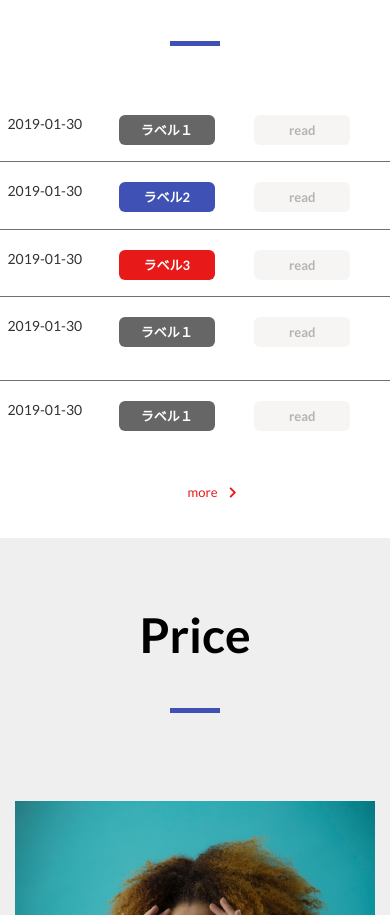
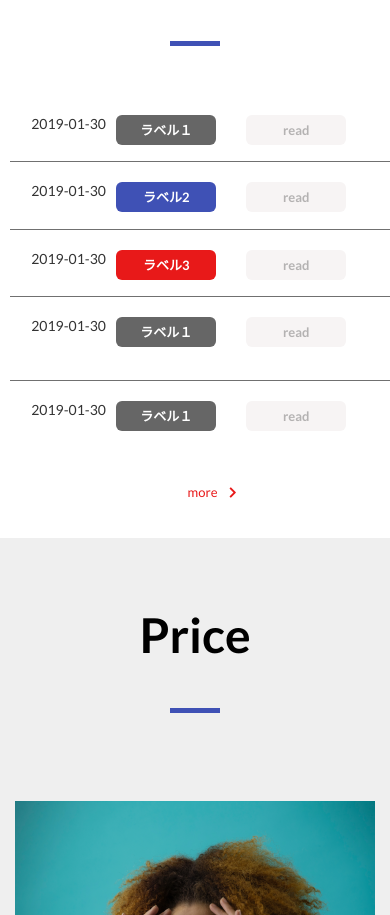
Before and after one commit to iamyakitorikun/iamyakitorikun.github.io, a plain HTML site: page index.html in a window 390 px wide. Shown: the part 3339-4254 px from the top of the page. Drawn offline with nearby package versions, Linux system fonts and the light colour scheme.

Commit message:
Update styles.css

```diff
--- a/styles.css
+++ b/styles.css
@@ -645,6 +645,22 @@ footer .go-top {
   .news .underline {
     width: 60px;
   }
+  .news .informations {
+    margin: 0 10px 0 10px;
+    text-align: center;
+  }
+  .news .informations .information {
+    text-align: left;
+    width: 700px;
+  }
+  .news .informations .information .date {
+    margin-left: 7.5px;
+    display: block;
+  }
+  .news .informations .information .lavel1, .news .informations .information .lavel2, .news .informations .information .lavel3 {
+    margin-left: 0;
+    margin-right: 0;
+  }
   .news a {
     font-size: 13px;
   }
```
